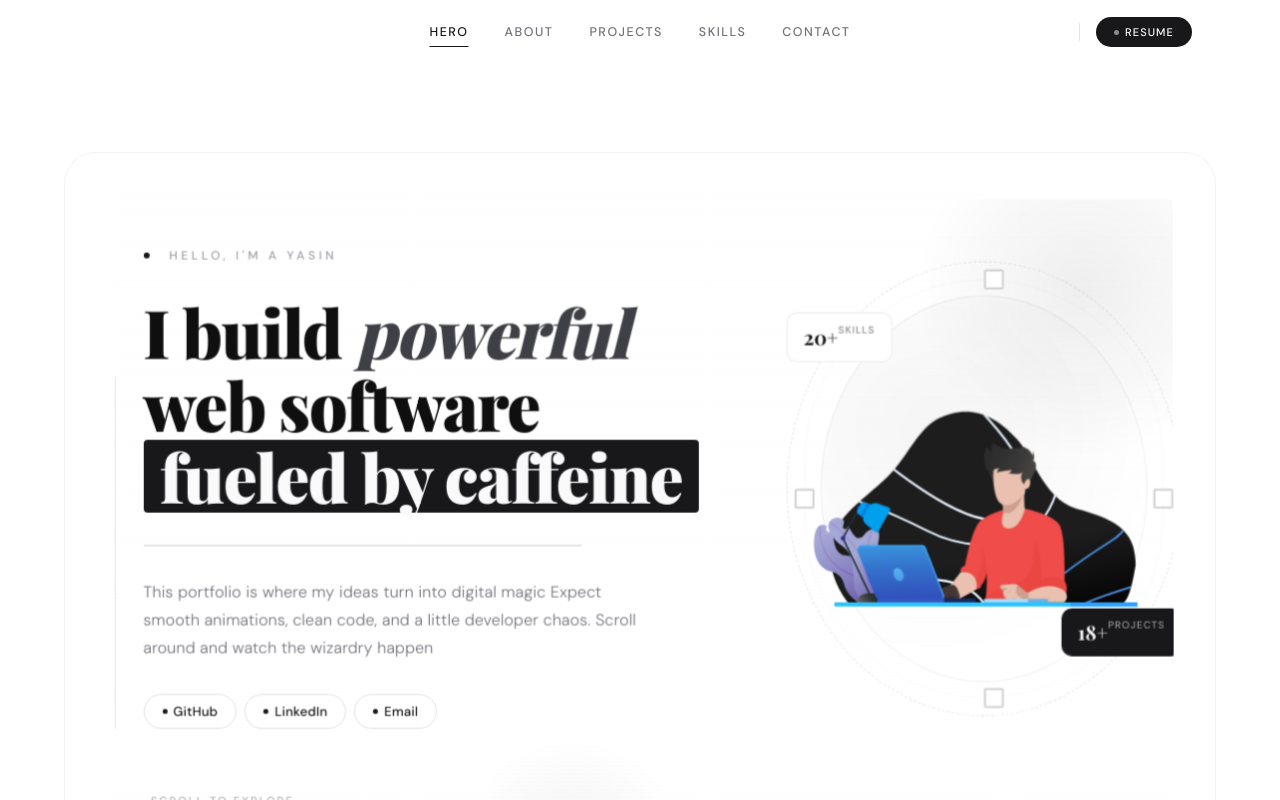
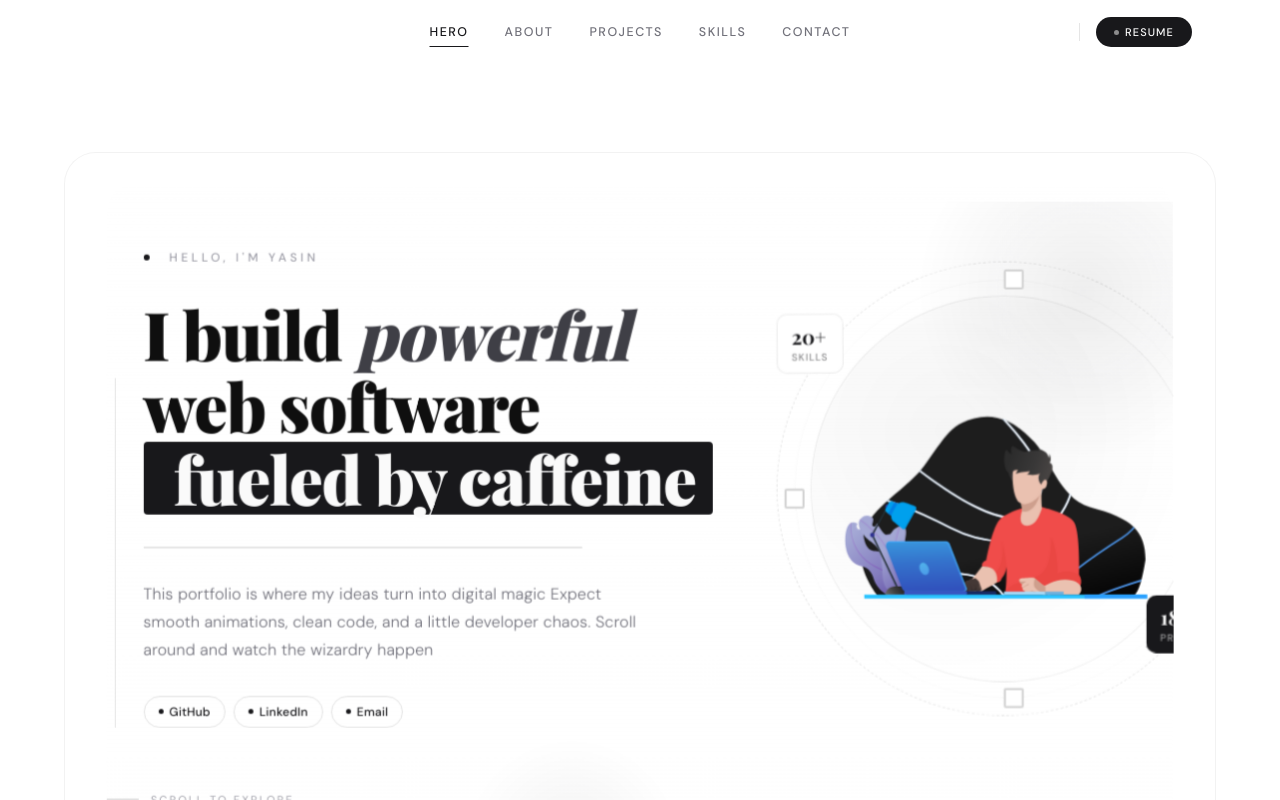
Before and after one commit to YasinEmad/me-, a Next.js app: page / in a window 1280 px wide. Shown: the top 800 px of the page. Built offline with nearby package versions, Linux system fonts and the light colour scheme; a web font is replaced by a local one.

Commit message:
responsive 3

```diff
--- a/components/Hero.tsx
+++ b/components/Hero.tsx
@@ -10,7 +10,6 @@ export default function Hero() {
   useEffect(() => {
     if (typeof window === "undefined") return;
 
-    // Load lottie player
     if (!document.getElementById("lottie-player-script")) {
       const s = document.createElement("script");
       s.src =
@@ -20,7 +19,6 @@ export default function Hero() {
       document.body.appendChild(s);
     }
 
-    // Inject keyframes + styles
     if (!document.getElementById("hero-styles")) {
       const style = document.createElement("style");
       style.id = "hero-styles";
@@ -142,6 +140,7 @@ export default function Hero() {
           transform: rotate(180deg);
           user-select: none;
         }
+
         .hero-fuel {
           display: inline-block;
           padding: 0 0.25em;
@@ -153,21 +152,113 @@ export default function Hero() {
           word-break: break-word;
         }
 
-        @media (max-width: 640px) {
-          .hero-fuel { padding: 0 0.12em; }
+        /* ── Stat badges: always visible but repositioned on mobile ── */
+        .hero-badge-projects {
+          position: absolute;
+          background: #18181b;
+          color: #fafafa;
+          border-radius: 10px;
+          padding: 8px 14px;
+          font-size: 12px;
+          font-weight: 500;
+          z-index: 10;
+          line-height: 1.4;
+          display: flex;
+          flex-direction: column;
+          /* mobile: bottom-right inside the circle */
+          bottom: 4%;
+          right: 4%;
+        }
+
+        .hero-badge-skills {
+          position: absolute;
+          background: white;
+          color: #18181b;
+          border-radius: 10px;
+          padding: 8px 14px;
+          font-size: 12px;
+          font-weight: 500;
+          z-index: 10;
+          border: 1px solid rgba(0,0,0,0.08);
+          line-height: 1.4;
+          display: flex;
+          flex-direction: column;
+          /* mobile: top-left inside the circle */
+          top: 4%;
+          left: 4%;
+        }
+
+        /* On sm+ screens restore the original bleed-out positions */
+        @media (min-width: 640px) {
+          .hero-badge-projects {
+            bottom: 10%;
+            right: -18px;
+          }
+          .hero-badge-skills {
+            top: 8%;
+            left: -18px;
+          }
+        }
+
+        /* Lottie circle wrapper: clamp size tightly on mobile */
+        .hero-lottie-wrap {
+          position: relative;
+          margin: 0 auto;
+          /* full-width on xs, capped at 320 on sm, 420 on lg */
+          width: min(72vw, 320px);
+          height: min(72vw, 320px);
+          display: flex;
+          align-items: center;
+          justify-content: center;
+        }
+        @media (min-width: 640px) {
+          .hero-lottie-wrap {
+            width: min(360px, 90vw);
+            height: min(360px, 90vw);
+          }
+        }
+        @media (min-width: 1024px) {
+          .hero-lottie-wrap {
+            width: 420px;
+            height: 420px;
+          }
+        }
+
+        /* Bottom line lottie */
+        .hero-line-lottie {
+          width: 100%;
+          max-width: 2000px;
+          height: 60px;
+          transform: scaleY(0.5);
+          transform-origin: center;
         }
       `;
       document.head.appendChild(style);
     }
   }, []);
 
+  const defaultSocials = [
+    { label: "GitHub", url: "https://github.com/YasinEmad" },
+    { label: "LinkedIn", url: "https://www.linkedin.com/in/yasin-emad-b4326529b/?skipRedirect=true" },
+    { label: "Email", url: "mailto:yemad7676@gmail.com" },
+  ];
+
   return (
     <section
       ref={containerRef}
       className="hero-font-body relative"
-      style={{ overflowX: "hidden", overflowY: "visible", paddingTop: "clamp(1.5rem,4vw,3rem)", paddingBottom: "clamp(1.5rem,4vw,3rem)" }}
+      style={{
+        overflowX: "hidden",
+        overflowY: "visible",
+        /* tighter on mobile, generous on desktop */
+        paddingTop: "clamp(1rem, 4vw, 3rem)",
+        paddingBottom: "clamp(1rem, 4vw, 3rem)",
+        /* ensure section doesn't overflow viewport */
+        maxWidth: "100%",
+        boxSizing: "border-box",
+      }}
     >
-      {/* Decorative floating blobs */}
+      {/* Decorative floating blobs — hidden on mobile to avoid overflow */}
       <div
         className="hero-float-a pointer-events-none absolute -top-20 -right-20 opacity-[0.07] hero-animate-6 hidden sm:block"
         style={{
@@ -193,126 +284,15 @@ export default function Hero() {
         style={{ width: 1, height: "100%", background: "rgba(0,0,0,0.07)" }}
       />
 
-      <div className="relative z-10 grid gap-16 lg:grid-cols-[1fr_380px] lg:items-center">
-        {/* ── LEFT COLUMN ── */}
-        <div className="flex gap-5">
-          {/* Side number rail */}
-          <div className="hidden flex-col items-center gap-4 pt-1 lg:flex">
-            <span className="hero-number hero-animate-6">01 — PORTFOLIO</span>
-            <div style={{ flex: 1, width: 1, background: "rgba(0,0,0,0.1)", minHeight: 60 }} />
-          </div>
+      {/*
+        Layout:
+        - mobile  : single column, lottie on top (reversed order via flex-col-reverse)
+        - lg+     : two-column grid
+      */}
+      <div className="relative z-10 flex flex-col gap-8 lg:grid lg:grid-cols-[1fr_380px] lg:items-center lg:gap-16">
 
-          {/* Content */}
-          <div className="flex-1 space-y-8">
-            {/* Eyebrow */}
-            <div className="hero-animate-1 flex items-center gap-3">
-              <span className="hero-dot" />
-              <p
-                className="hero-font-body text-xs font-medium uppercase tracking-[0.3em] text-zinc-400"
-              >
-                Hello, I'm a Yasin
-              </p>
-            </div>
-
-            {/* Headline */}
-            <div className="hero-animate-2">
-              <h1
-                className="hero-font-display"
-                style={{
-                  fontSize: "clamp(2.4rem, 5.5vw, 4.2rem)",
-                  fontWeight: 900,
-                  lineHeight: 1.08,
-                  letterSpacing: "-0.02em",
-                  color: "#0f0f0f",
-                  overflowWrap: "break-word",
-                  wordBreak: "break-word",
-                }}
-              >
-                I build{" "}
-                <span style={{ fontStyle: "italic", color: "#3f3f46" }}>powerful</span>
-                <br />
-                web software
-                <br />
-                <span className="hero-fuel"
-                  style={{
-                    display: "inline-block",
-                    background: "#18181b",
-                    color: "#fafafa",
-                  }}
-                >
-                   fueled by caffeine
-                </span>
-              </h1>
-            </div>
-
-            {/* Divider */}
-            <div
-              className="hero-animate-3 hero-line-reveal"
-              style={{ color: "rgba(0,0,0,0.1)", maxWidth: 440 }}
-            />
-
-            {/* Body text */}
-            <p
-              className="hero-animate-3 max-w-full sm:max-w-lg text-base leading-7 text-zinc-500"
-              style={{ fontWeight: 300, letterSpacing: "0.01em" }}
-            >
-             This portfolio is where my ideas turn into digital magic
-Expect smooth animations, clean code, and a little developer chaos.
-Scroll around and watch the wizardry happen
-            </p>
-
-            {/* Social pills */}
-            <div className="hero-animate-4 flex flex-wrap gap-2">
-              {(socials || [
-                { label: "GitHub", url: "https://github.com/YasinEmad" },
-                { label: "LinkedIn", url: "https://www.linkedin.com/in/yasin-emad-b4326529b/?skipRedirect=true" },
-                { label: "Email", url: "mailto:yemad7676@gmail.com" },
-              ]).map((social) => (
-                <a
-                  key={social.label}
-                  href={social.url}
-                  target="_blank"
-                  rel="noreferrer"
-                  className="hero-tag hero-font-body"
-                  style={{
-                    display: "inline-flex",
-                    alignItems: "center",
-                    gap: 6,
-                    borderRadius: 999,
-                    border: "1px solid rgba(0,0,0,0.12)",
-                    padding: "7px 18px",
-                    fontSize: 13,
-                    fontWeight: 500,
-                    color: "#18181b",
-                    letterSpacing: "0.02em",
-                    textDecoration: "none",
-                  }}
-                >
-                  <span
-                    style={{
-                      width: 5,
-                      height: 5,
-                      borderRadius: "50%",
-                      background: "#18181b",
-                      display: "inline-block",
-                      flexShrink: 0,
-                    }}
-                  />
-                  {social.label}
-                </a>
-              ))}
-            </div>
-
-            {/* Skill chips row */}
-
-          </div>
-        </div>
-
-        {/* ── RIGHT COLUMN — Lottie + decorative frame ── */}
-        <div
-          className="hero-animate-6 relative mx-auto flex w-full max-w-[420px] items-center justify-center -translate-y-6 sm:translate-y-0 sm:max-w-[360px]"
-          style={{ width: "min(420px, 90vw)", height: "min(420px, 90vw)" }}
-        >
+        {/* ── LOTTIE (top on mobile, right on desktop) ── */}
+        <div className="hero-animate-6 hero-lottie-wrap lg:order-2">
           {/* Outer pulse ring */}
           <div
             className="hero-pulse pointer-events-none absolute inset-0 rounded-full hidden sm:block"
@@ -333,7 +313,7 @@ Scroll around and watch the wizardry happen
             }}
           />
 
-          {/* Corner accents */}
+          {/* Corner accents — hidden on mobile so they don't bleed */}
           {[
             { top: -10, left: "50%", transform: "translateX(-50%)" },
             { bottom: -10, left: "50%", transform: "translateX(-50%)" },
@@ -358,30 +338,16 @@ Scroll around and watch the wizardry happen
 
           {/* Lottie animation */}
           <div
-            className="relative z-20 flex h-full w-full items-center justify-center min-h-[180px] min-w-[180px] sm:min-h-[260px] sm:min-w-[260px] md:sm:min-h-[320px] md:sm:min-w-[320px]"
-            style={{ width: "100%", height: "100%" }}
+            className="relative z-20 flex items-center justify-center"
+            style={{ width: "80%", height: "80%" }}
             dangerouslySetInnerHTML={{
               __html:
                 '<lottie-player src="/12345.json" background="transparent" speed="1" loop autoplay style="display:block;width:100%;height:100%;"></lottie-player>',
             }}
           />
 
-          {/* Small stat badges */}
-          <div
-            className="hero-font-body hero-float-a absolute hidden sm:flex"
-            style={{
-              bottom: "10%",
-              right: "-18px",
-              background: "#18181b",
-              color: "#fafafa",
-              borderRadius: 10,
-              padding: "10px 16px",
-              fontSize: 12,
-              fontWeight: 500,
-              zIndex: 10,
-              lineHeight: 1.4,
-            }}
-          >
+          {/* Stat badges — responsive via CSS classes */}
+          <div className="hero-font-body hero-badge-projects hero-float-a">
             <div style={{ fontSize: 20, fontWeight: 700, fontFamily: "Playfair Display, serif" }}>
               18+
             </div>
@@ -390,22 +356,7 @@ Scroll around and watch the wizardry happen
             </div>
           </div>
 
-          <div
-            className="hero-font-body hero-float-b absolute hidden sm:flex"
-            style={{
-              top: "8%",
-              left: "-18px",
-              background: "white",
-              color: "#18181b",
-              borderRadius: 10,
-              padding: "10px 16px",
-              fontSize: 12,
-              fontWeight: 500,
-              zIndex: 10,
-              border: "1px solid rgba(0,0,0,0.08)",
-              lineHeight: 1.4,
-            }}
-          >
+          <div className="hero-font-body hero-badge-skills hero-float-b">
             <div style={{ fontSize: 20, fontWeight: 700, fontFamily: "Playfair Display, serif" }}>
               20+
             </div>
@@ -414,24 +365,129 @@ Scroll around and watch the wizardry happen
             </div>
           </div>
         </div>
+
+        {/* ── LEFT COLUMN (content) ── */}
+        <div className="flex gap-5 lg:order-1">
+          {/* Side number rail — desktop only */}
+          <div className="hidden flex-col items-center gap-4 pt-1 lg:flex">
+            <span className="hero-number hero-animate-6">01 — PORTFOLIO</span>
+            <div style={{ flex: 1, width: 1, background: "rgba(0,0,0,0.1)", minHeight: 60 }} />
+          </div>
+
+          {/* Content */}
+          <div className="flex-1 space-y-6 sm:space-y-8">
+            {/* Eyebrow */}
+            <div className="hero-animate-1 flex items-center gap-3">
+              <span className="hero-dot" />
+              <p className="hero-font-body text-xs font-medium uppercase tracking-[0.3em] text-zinc-400">
+                Hello, I'm Yasin
+              </p>
+            </div>
+
+            {/* Headline */}
+            <div className="hero-animate-2">
+              <h1
+                className="hero-font-display"
+                style={{
+                  /* starts at 2rem on tiny phones, grows to 4.2rem on desktop */
+                  fontSize: "clamp(2rem, 7vw, 4.2rem)",
+                  fontWeight: 900,
+                  lineHeight: 1.08,
+                  letterSpacing: "-0.02em",
+                  color: "#0f0f0f",
+                  overflowWrap: "break-word",
+                  wordBreak: "break-word",
+                }}
+              >
+                I build{" "}
+                <span style={{ fontStyle: "italic", color: "#3f3f46" }}>powerful</span>
+                <br />
+                web software
+                <br />
+                <span
+                  className="hero-fuel"
+                  style={{
+                    display: "inline-block",
+                    background: "#18181b",
+                    color: "#fafafa",
+                  }}
+                >
+                  &nbsp;fueled by caffeine
+                </span>
+              </h1>
+            </div>
+
+            {/* Divider */}
+            <div
+              className="hero-animate-3 hero-line-reveal"
+              style={{ color: "rgba(0,0,0,0.1)", maxWidth: 440 }}
+            />
+
+            {/* Body text */}
+            <p
+              className="hero-animate-3 max-w-full sm:max-w-lg text-sm sm:text-base leading-7 text-zinc-500"
+              style={{ fontWeight: 300, letterSpacing: "0.01em" }}
+            >
+
+This portfolio is where my ideas turn into digital magic Expect smooth animations, clean code, and a little developer chaos. Scroll around and watch the wizardry happen            </p>
+
+            {/* Social pills */}
+            <div className="hero-animate-4 flex flex-wrap gap-2">
+              {(socials || defaultSocials).map((social) => (
+                <a
+                  key={social.label}
+                  href={social.url}
+                  target="_blank"
+                  rel="noreferrer"
+                  className="hero-tag hero-font-body"
+                  style={{
+                    display: "inline-flex",
+                    alignItems: "center",
+                    gap: 6,
+                    borderRadius: 999,
+                    border: "1px solid rgba(0,0,0,0.12)",
+                    /* slightly smaller padding on mobile */
+                    padding: "6px 14px",
+                    fontSize: 12,
+                    fontWeight: 500,
+                    color: "#18181b",
+                    letterSpacing: "0.02em",
+                    textDecoration: "none",
+                  }}
+                >
+                  <span
+                    style={{
+                      width: 5,
+                      height: 5,
+                      borderRadius: "50%",
+                      background: "#18181b",
+                      display: "inline-block",
+                      flexShrink: 0,
+                    }}
+                  />
+                  {social.label}
+                </a>
+              ))}
+            </div>
+          </div>
+        </div>
       </div>
 
       {/* Bottom scroll cue */}
       <div
-        className="hero-animate-6 hero-font-body mt-16 flex items-center gap-3"
-        style={{ color: "#a1a1aa", fontSize: 11, letterSpacing: "0.2em", textTransform: "uppercase" }}
+        className="hero-animate-6 hero-font-body mt-10 sm:mt-16 flex items-center gap-3"
+        style={{
+          color: "#a1a1aa",
+          fontSize: 11,
+          letterSpacing: "0.2em",
+          textTransform: "uppercase",
+        }}
       >
-        <div
-          style={{
-            width: 32,
-            height: 1,
-            background: "rgba(0,0,0,0.18)",
-          }}
-        />
+        <div style={{ width: 32, height: 1, background: "rgba(0,0,0,0.18)" }} />
         Scroll to explore
       </div>
 
-      {/* End hero animation */}
+      {/* End hero line animation */}
       <div className="hero-animate-6 mt-10 flex justify-center">
         <div
           style={{
```
Lines whose indentation alone changed are shown as unchanged.
